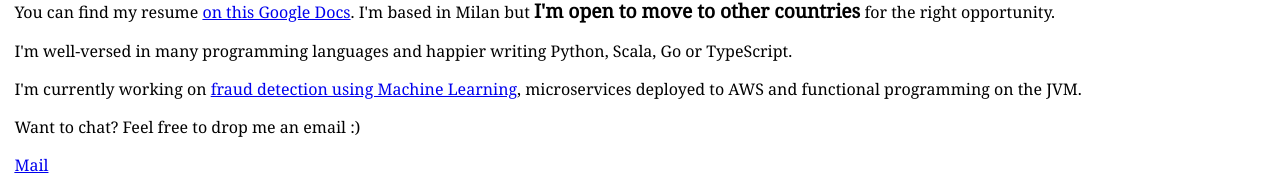
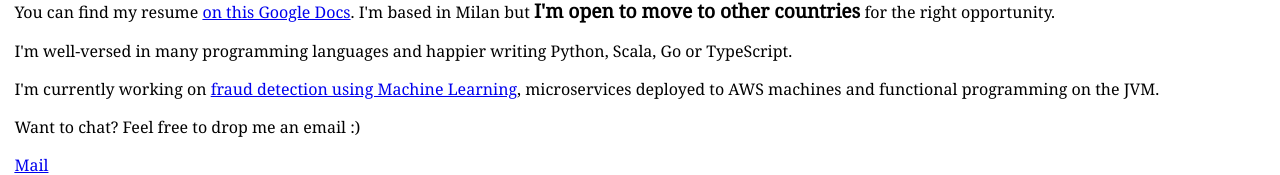
Before and after one commit to giuscri/website, a React app: page / in a window 1280 px wide. Shown: the part 127-302 px from the top of the page. Built offline with nearby package versions, Linux system fonts and the light colour scheme.

Commit message:
fix typo

```diff
--- a/src/components/introduction/Introduction.tsx
+++ b/src/components/introduction/Introduction.tsx
@@ -14,7 +14,7 @@ export const Introduction = () =>
         <p>I'm well-versed in many programming languages and happier writing Python, Scala, Go or TypeScript.</p>
 
         <p>I'm currently working on <a href="https://banksealer.com/">fraud detection using Machine Learning</a>,
-        microservices deployed to AWS and functional programming on the JVM.</p>
+        microservices deployed to AWS machines and functional programming on the JVM.</p>
 
         <p>Want to chat? Feel free to drop me an email :)</p>
     </div>
```
